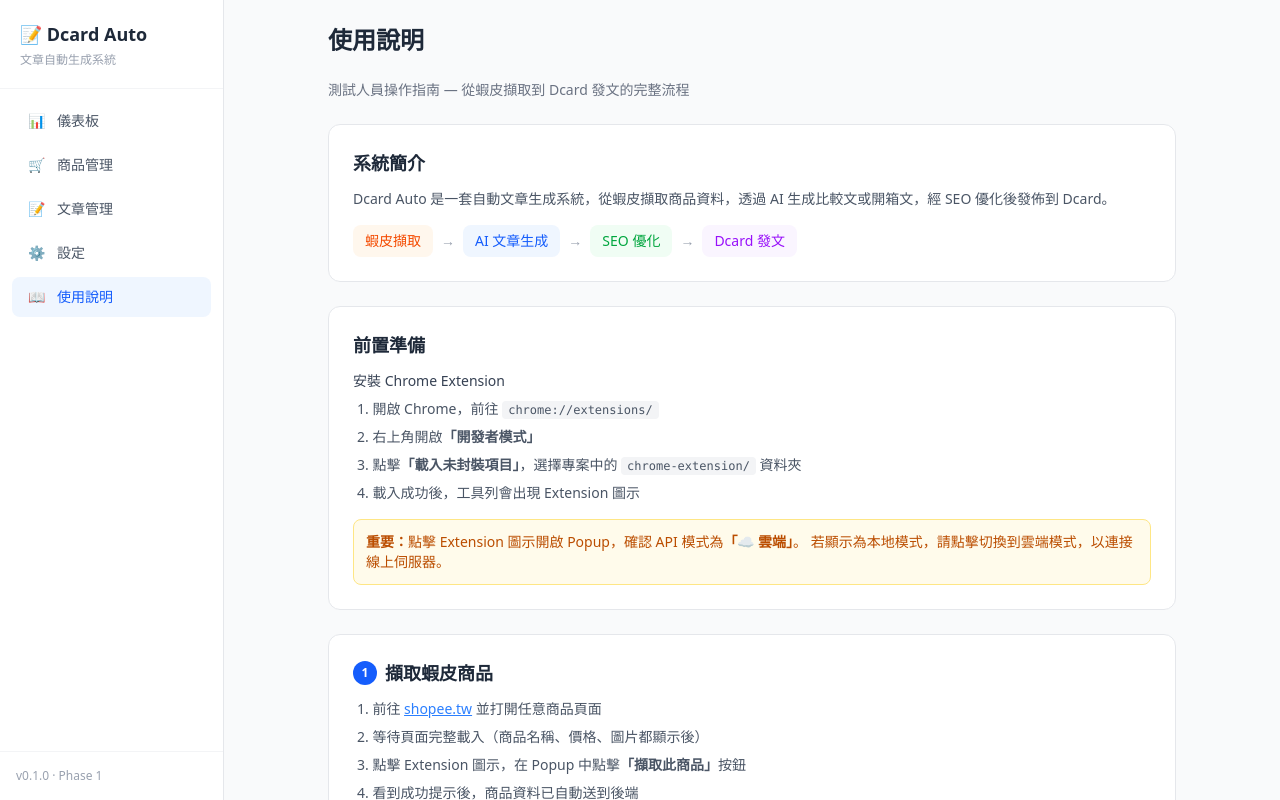
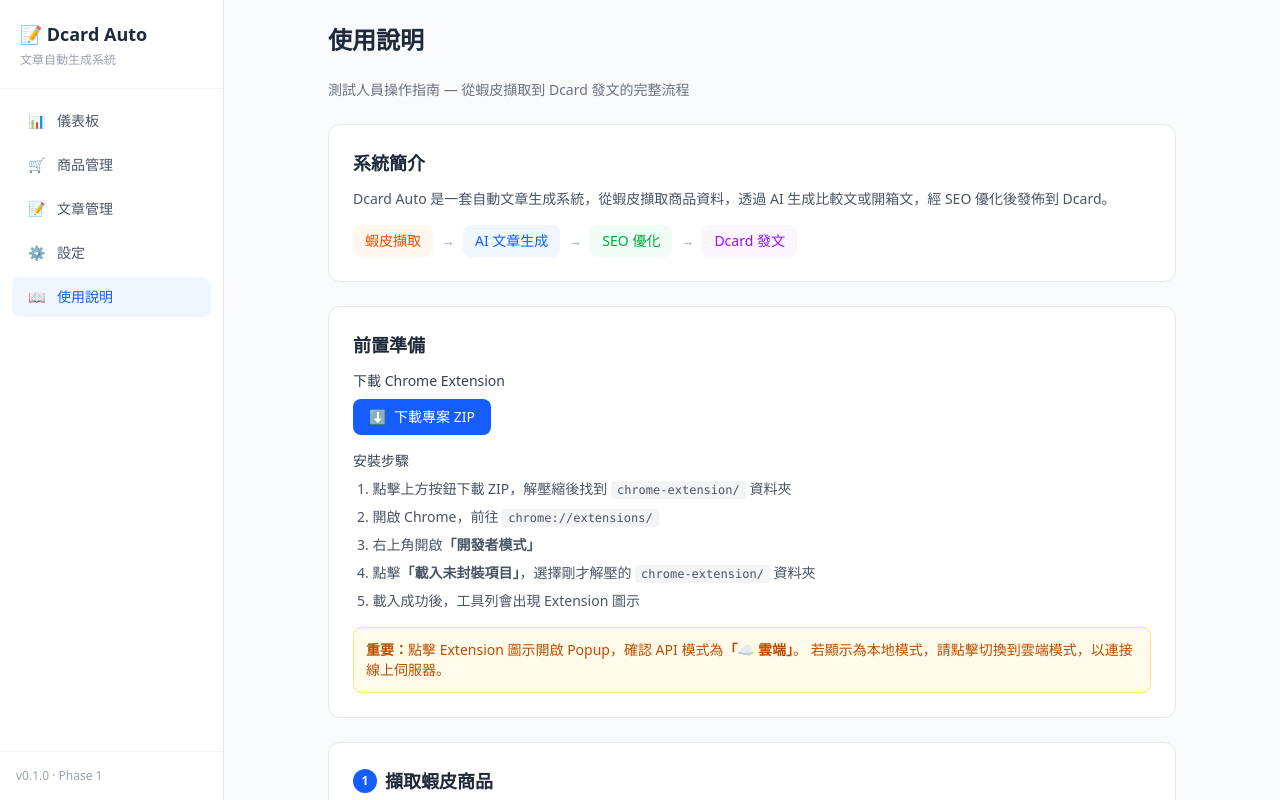
Before and after one commit to t86xu3/Dcard_auto, a React app in the folder frontend/: page /guide in a window 1280 px wide. Built offline with nearby package versions, Linux system fonts and the light colour scheme; no server answers; the HTML template or start-up script is replaced by a standard one.

Commit message:
功能: 使用說明新增 Chrome Extension 下載連結
測試人員可直接下載 GitHub ZIP 取得 Extension 檔案。

Co-Authored-By: Claude Opus 4.6 <noreply@anthropic.com>

```diff
--- a/frontend/src/pages/GuidePage.jsx
+++ b/frontend/src/pages/GuidePage.jsx
@@ -24,11 +24,22 @@ export default function GuidePage() {
       {/* 前置準備 */}
       <section className="bg-white rounded-xl border border-gray-200 p-6">
         <h2 className="text-lg font-semibold text-gray-800 mb-3">前置準備</h2>
-        <h3 className="text-sm font-medium text-gray-700 mb-2">安裝 Chrome Extension</h3>
+        <h3 className="text-sm font-medium text-gray-700 mb-2">下載 Chrome Extension</h3>
+        <a
+          href="https://github.com/t86xu3/Dcard_auto/archive/refs/heads/main.zip"
+          target="_blank"
+          rel="noopener noreferrer"
+          className="inline-flex items-center gap-2 bg-blue-600 text-white text-sm font-medium px-4 py-2 rounded-lg hover:bg-blue-700 transition-colors mb-4"
+        >
+          <span>⬇️</span> 下載專案 ZIP
+        </a>
+
+        <h3 className="text-sm font-medium text-gray-700 mb-2">安裝步驟</h3>
         <ol className="list-decimal list-inside text-sm text-gray-600 space-y-2 ml-1">
+          <li>點擊上方按鈕下載 ZIP，解壓縮後找到 <code className="bg-gray-100 px-1.5 py-0.5 rounded text-xs">chrome-extension/</code> 資料夾</li>
           <li>開啟 Chrome，前往 <code className="bg-gray-100 px-1.5 py-0.5 rounded text-xs">chrome://extensions/</code></li>
           <li>右上角開啟<strong>「開發者模式」</strong></li>
-          <li>點擊<strong>「載入未封裝項目」</strong>，選擇專案中的 <code className="bg-gray-100 px-1.5 py-0.5 rounded text-xs">chrome-extension/</code> 資料夾</li>
+          <li>點擊<strong>「載入未封裝項目」</strong>，選擇剛才解壓的 <code className="bg-gray-100 px-1.5 py-0.5 rounded text-xs">chrome-extension/</code> 資料夾</li>
           <li>載入成功後，工具列會出現 Extension 圖示</li>
         </ol>
         <div className="mt-4 bg-amber-50 border border-amber-200 rounded-lg p-3">
```
